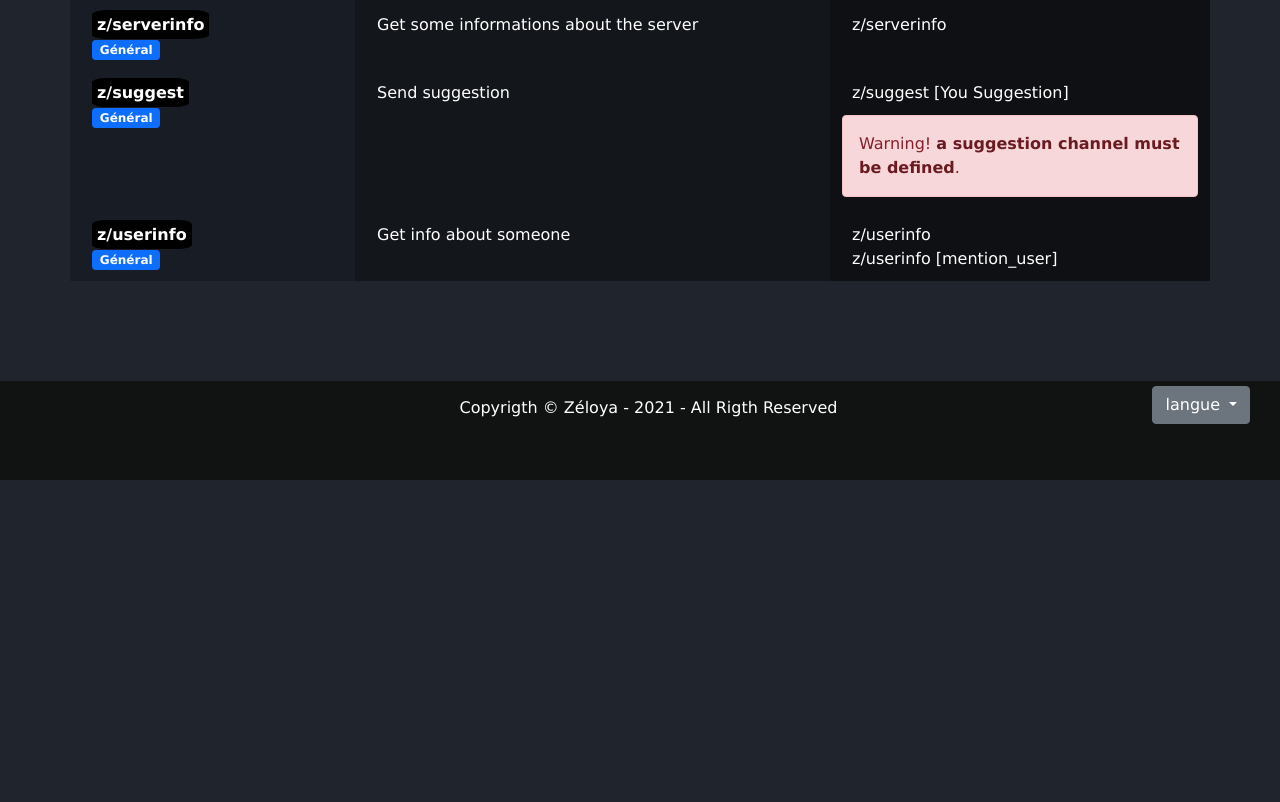
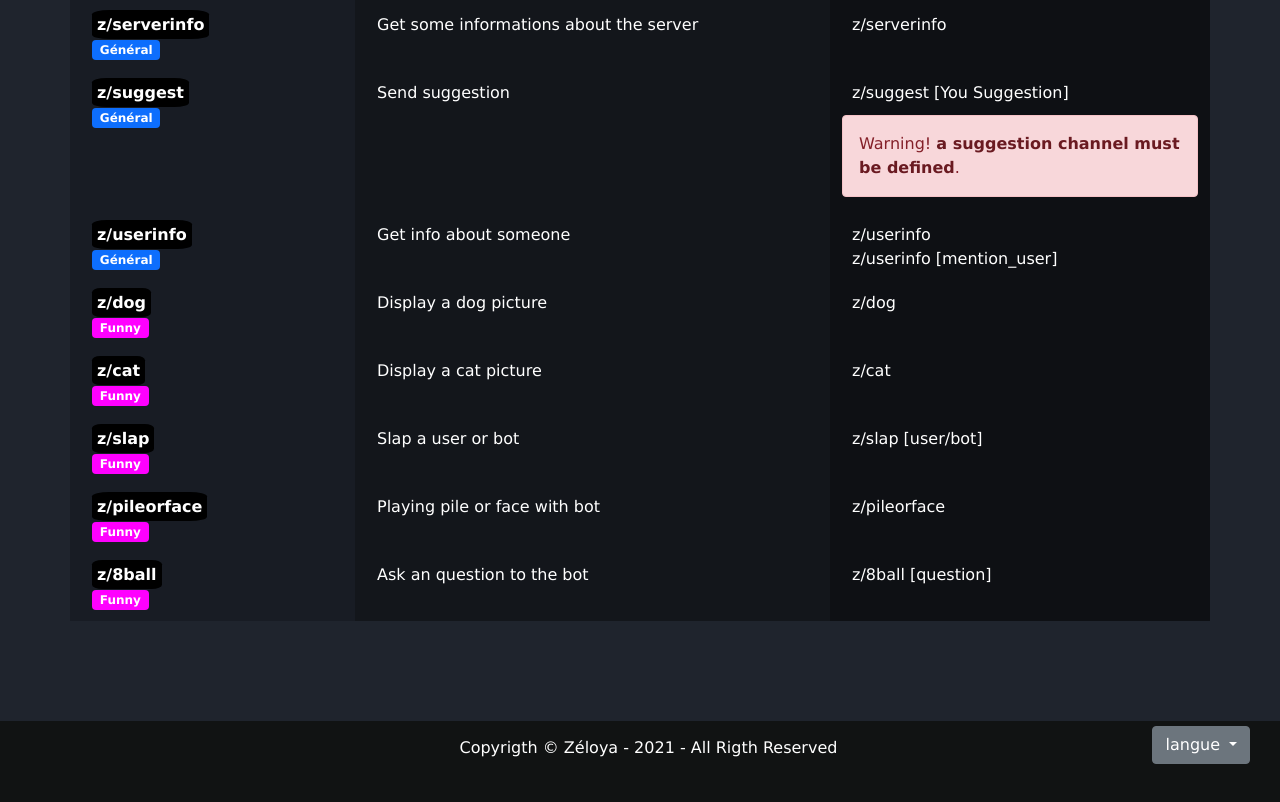
Before and after one commit to ZeloyaBot/ZeloyaBot.github.io, a plain HTML site: page wiki.html in a window 1280 px wide. Shown: the part 844-1646 px from the top of the page. Before the commit the page ends 1324 px from the top, so only its background shows below. Drawn offline with nearby package versions, Linux system fonts and the light colour scheme.

Commit message:
Add files via upload

```diff
--- a/css/styles.css
+++ b/css/styles.css
@@ -223,3 +223,7 @@ footer div.dropdown{
 .marginbottom{
     margin-bottom: 100px;
 }
+
+.bg-lights{
+    background-color: fuchsia;
+}
--- a/wiki.html
+++ b/wiki.html
@@ -71,6 +71,8 @@
             <div class="col-sm-4 machin">
                 <p> Comand Usage</p>
             </div>
+
+            <!--================================GénéralCMD================================-->
 
             <!-- help commande-->
 
@@ -185,6 +187,68 @@
                 </p>
             </div>
 
+            <!--================================FunnyCMD================================-->
+
+            <!-- dog command-->
+
+            <div class="col-sm-3 cmdname">
+                <p><strong>z/dog</strong> <br> <span class="badge bg-lights">Funny</span></p>
+            </div>
+            <div class="col-sm-5 cmddesc">
+                <p>Display a dog picture</p>
+            </div>
+            <div class="col-sm-4 cmdusage">
+                <p>z/dog</p>
+            </div>
+
+            <!-- cat command-->
+
+            <div class="col-sm-3 cmdname">
+                <p><strong>z/cat</strong> <br> <span class="badge bg-lights">Funny</span></p>
+            </div>
+            <div class="col-sm-5 cmddesc">
+                <p>Display a cat picture</p>
+            </div>
+            <div class="col-sm-4 cmdusage">
+                <p>z/cat</p>
+            </div>
+
+            <!-- slap command-->
+
+            <div class="col-sm-3 cmdname">
+                <p><strong>z/slap</strong> <br> <span class="badge bg-lights">Funny</span></p>
+            </div>
+            <div class="col-sm-5 cmddesc">
+                <p>Slap a user or bot</p>
+            </div>
+            <div class="col-sm-4 cmdusage">
+                <p>z/slap [user/bot]</p>
+            </div>
+
+            <!-- pileorface command-->
+
+            <div class="col-sm-3 cmdname">
+                <p><strong>z/pileorface</strong> <br> <span class="badge bg-lights">Funny</span></p>
+            </div>
+            <div class="col-sm-5 cmddesc">
+                <p>Playing pile or face with bot</p>
+            </div>
+            <div class="col-sm-4 cmdusage">
+                <p>z/pileorface</p>
+            </div>
+
+            <!-- 8ball command-->
+
+            <div class="col-sm-3 cmdname">
+                <p><strong>z/8ball</strong> <br> <span class="badge bg-lights">Funny</span></p>
+            </div>
+            <div class="col-sm-5 cmddesc">
+                <p>Ask an question to the bot</p>
+            </div>
+            <div class="col-sm-4 cmdusage">
+                <p>z/8ball [question]</p>
+            </div>
+
         </div>
     </div>
 
```
